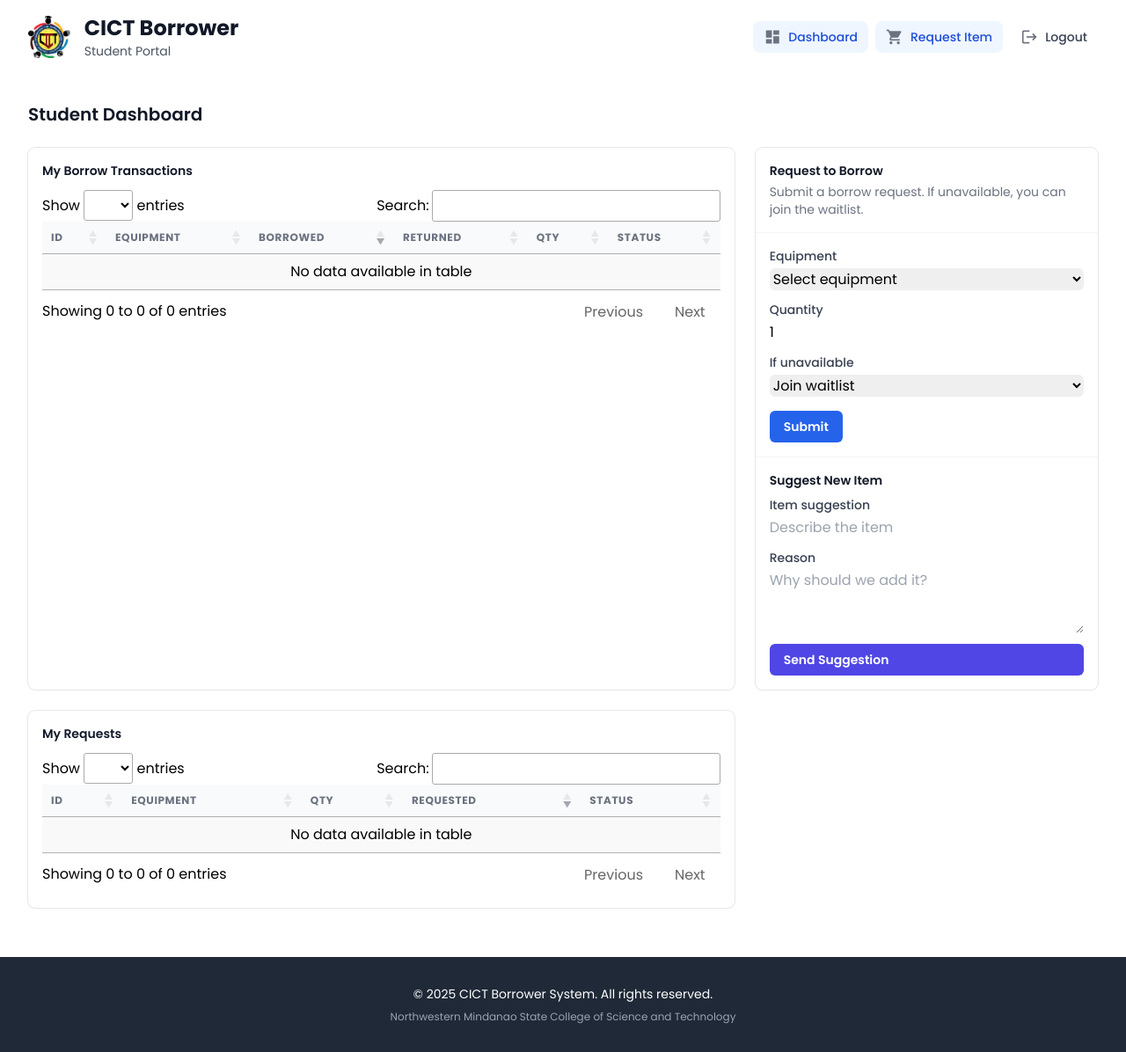
After one commit to NMSCSTR/CICT-EQUIPMENT-BORROWER, a PHP site: page /student_dashboard.php in a window 1280 px wide. The commit adds this page. Shown: the whole page at 88% size. Run offline with PHP 8.4, Linux system fonts and the light colour scheme; the visitor is signed in with stand-in values (Sample User, id 1); data that the repository does not hold is empty; some libraries are stand-ins or nearby versions.

Commit message:
working on everything

```diff
--- a/borrow_transaction.php
+++ b/borrow_transaction.php
@@ -10,6 +10,7 @@ $sql = "SELECT bt.transaction_id,
                bt.return_date,
                bt.quantity_borrowed,
                bt.status,
+               bt.expected_return_date,
                bt.purpose
         FROM borrow_transaction bt
         JOIN users u ON u.user_id = bt.user_id
@@ -51,6 +52,7 @@ include __DIR__ . '/includes/admin_header.php';
                             <th class="px-3 py-3 text-left text-xs font-medium text-gray-500 uppercase tracking-wider">Borrowed</th>
                             <th class="px-3 py-3 text-left text-xs font-medium text-gray-500 uppercase tracking-wider">Returned</th>
                             <th class="px-3 py-3 text-left text-xs font-medium text-gray-500 uppercase tracking-wider">Qty</th>
+                            <th class="px-3 py-3 text-left text-xs font-medium text-gray-500 uppercase tracking-wider">Expected Return</th>
                             <th class="px-3 py-3 text-left text-xs font-medium text-gray-500 uppercase tracking-wider">Status</th>
                             <th class="px-3 py-3 text-left text-xs font-medium text-gray-500 uppercase tracking-wider">Purpose</th>
                         </tr>
@@ -65,6 +67,7 @@ include __DIR__ . '/includes/admin_header.php';
                                 <td class="px-3 py-3 whitespace-nowrap text-sm text-gray-700"><?php echo htmlspecialchars($tx['borrow_date']); ?></td>
                                 <td class="px-3 py-3 whitespace-nowrap text-sm text-gray-700"><?php echo htmlspecialchars($tx['return_date'] ?? ''); ?></td>
                                 <td class="px-3 py-3 whitespace-nowrap text-sm text-gray-700"><?php echo (int)$tx['quantity_borrowed']; ?></td>
+                                <td class="px-3 py-3 whitespace-nowrap text-sm text-gray-700"><?php echo htmlspecialchars($tx['expected_return_date'] ?? ''); ?></td>
                                 <td class="px-3 py-3 whitespace-nowrap text-sm">
                                     <span class="inline-flex items-center px-2 py-0.5 rounded text-xs font-medium bg-green-50 text-green-700"><?php echo htmlspecialchars($tx['status'] ?? ''); ?></span>
                                 </td>
--- a/dashboard.php
+++ b/dashboard.php
@@ -156,6 +156,10 @@ $userType = isset($_SESSION['user_type']) ? ucfirst($_SESSION['user_type']) : 'U
             <svg class="icon" viewBox="0 0 24 24" fill="none" stroke="currentColor" stroke-width="1.8" stroke-linecap="round" stroke-linejoin="round" aria-hidden="true"><rect x="3" y="3" width="18" height="14" rx="2"/><path d="M3 7h18"/><path d="M8 13h8M8 10h4"/></svg>
             Borrow Transactions
           </a>
+          <a href="student_dashboard.php#request" aria-label="Request item">
+            <svg class="icon" viewBox="0 0 24 24" fill="none" stroke="currentColor" stroke-width="1.8" stroke-linecap="round" stroke-linejoin="round" aria-hidden="true"><path d="M20 6h-8"/><path d="M16 18H4"/><path d="M20 12H8"/><path d="M3 6h.01"/><path d="M3 12h.01"/><path d="M3 18h.01"/></svg>
+            Request Item
+          </a>
         </div>
       </section>
     </main>
--- /dev/null
+++ b/includes/student_header.php
@@ -0,0 +1,86 @@
+<!DOCTYPE html>
+<html lang="en">
+<head>
+    <meta charset="UTF-8">
+    <meta name="viewport" content="width=device-width, initial-scale=1.0">
+    <title><?php echo isset($title) ? $title : "CICT Borrower System"; ?></title>
+    <script>
+        window.tailwind = window.tailwind || {};
+        window.tailwind.config = { theme: { extend: { fontFamily: { sans: ['Poppins','ui-sans-serif','system-ui','-apple-system','Segoe UI','Roboto','Helvetica','Arial','Apple Color Emoji','Segoe UI Emoji','Segoe UI Symbol'] } } } };
+    </script>
+    <link rel="preconnect" href="https://fonts.googleapis.com">
+    <link rel="preconnect" href="https://fonts.gstatic.com" crossorigin>
+    <link href="https://fonts.googleapis.com/css2?family=Poppins:wght@300;400;500;600;700;800;900&display=swap" rel="stylesheet">
+    <link href="https://fonts.googleapis.com/icon?family=Material+Icons" rel="stylesheet">
+    <script src="https://cdn.tailwindcss.com"></script>
+    <link rel="stylesheet" href="style.css">
+</head>
+<body class="min-h-screen flex flex-col">
+    <?php $current_page = basename($_SERVER['PHP_SELF']); ?>
+    <header id="site-header" class="sticky top-0 z-50 bg-white/80 backdrop-blur supports-[backdrop-filter]:bg-white/70 transition-shadow">
+        <div class="max-w-7xl mx-auto px-4 sm:px-6 lg:px-8">
+            <div class="flex justify-between items-center py-4">
+                <div class="flex items-center space-x-4">
+                    <img src="cictlogo.png" alt="CICT Logo" class="h-12 w-auto">
+                    <div>
+                        <h1 class="text-2xl font-bold text-gray-900">CICT Borrower</h1>
+                        <p class="text-sm text-gray-600">Student Portal</p>
+                    </div>
+                </div>
+                <nav class="hidden md:flex space-x-2">
+                    <?php
+                        $links = [
+                            ['href' => 'student_dashboard.php', 'icon' => 'dashboard', 'label' => 'Dashboard'],
+                            ['href' => 'student_dashboard.php#request', 'icon' => 'shopping_cart', 'label' => 'Request Item'],
+                        ];
+                        foreach ($links as $link) {
+                            $isActive = strpos($current_page, basename(parse_url($link['href'], PHP_URL_PATH))) !== false;
+                            $base = 'px-3 py-2 rounded-lg text-sm font-medium inline-flex items-center gap-1.5 transition';
+                            $active = 'text-blue-700 bg-blue-50';
+                            $inactive = 'text-gray-700 hover:text-blue-700 hover:bg-gray-100';
+                            $classes = $base . ' ' . ($isActive ? $active : $inactive);
+                            echo '<a href="' . $link['href'] . '" class="' . $classes . '">';
+                            echo '<span class="material-icons align-middle mr-0.5 text-gray-500">' . $link['icon'] . '</span>' . $link['label'];
+                            echo '</a>';
+                        }
+                    ?>
+                    <form action="controller/logout.php" method="post">
+                        <button type="submit" class="px-3 py-2 rounded-lg text-sm font-medium inline-flex items-center gap-1.5 text-gray-700 hover:text-red-700 hover:bg-red-50">
+                            <span class="material-icons align-middle mr-0.5 text-gray-500">logout</span>Logout
+                        </button>
+                    </form>
+                </nav>
+                <div class="md:hidden">
+                    <button id="mobile-menu-button" type="button" class="text-gray-700 hover:text-blue-600 focus:outline-none focus:text-blue-600 inline-flex items-center justify-center p-2 rounded-md" aria-controls="mobile-menu" aria-expanded="false" aria-label="Toggle navigation">
+                        <span class="material-icons" id="mobile-menu-icon">menu</span>
+                    </button>
+                </div>
+            </div>
+        </div>
+        <div id="mobile-menu" class="md:hidden hidden border-t border-gray-200 bg-white/90 backdrop-blur">
+            <div class="px-4 py-3 space-y-1">
+                <a href="student_dashboard.php" class="block px-3 py-2 rounded-md text-base <?php echo $current_page === 'student_dashboard.php' ? 'bg-blue-50 text-blue-700' : 'text-gray-700 hover:bg-gray-100 hover:text-blue-700'; ?>">
+                    <span class="material-icons align-middle mr-2 text-gray-500">dashboard</span>Dashboard
+                </a>
+                <a href="student_dashboard.php#request" class="block px-3 py-2 rounded-md text-base text-gray-700 hover:bg-gray-100 hover:text-blue-700">
+                    <span class="material-icons align-middle mr-2 text-gray-500">shopping_cart</span>Request Item
+                </a>
+                <form action="controller/logout.php" method="post">
+                    <button type="submit" class="w-full text-left block px-3 py-2 rounded-md text-base text-gray-700 hover:bg-gray-100 hover:text-red-700">
+                        <span class="material-icons align-middle mr-2 text-gray-500">logout</span>Logout
+                    </button>
+                </form>
+            </div>
+        </div>
+    </header>
+    <script>
+        (function() {
+            var header = document.getElementById('site-header');
+            var menuBtn = document.getElementById('mobile-menu-button');
+            var menu = document.getElementById('mobile-menu');
+            var menuIcon = document.getElementById('mobile-menu-icon');
+            function onScroll() { if (window.scrollY > 4) { header.classList.add('shadow-lg'); } else { header.classList.remove('shadow-lg'); } }
+            window.addEventListener('scroll', onScroll, { passive: true }); onScroll();
+            if (menuBtn && menu) { menuBtn.addEventListener('click', function() { var isHidden = menu.classList.contains('hidden'); if (isHidden) { menu.classList.remove('hidden'); menuIcon.textContent = 'close'; menuBtn.setAttribute('aria-expanded', 'true'); } else { menu.classList.add('hidden'); menuIcon.textContent = 'menu'; menuBtn.setAttribute('aria-expanded', 'false'); } }); }
+        })();
+    </script>
--- /dev/null
+++ b/student_dashboard.php
@@ -0,0 +1,170 @@
+<?php
+session_start();
+if (!isset($_SESSION['user_id'])) { header('Location: login.php?error=' . urlencode('Please sign in to continue.')); exit; }
+$title = 'Student Dashboard';
+require_once __DIR__ . '/config.php';
+
+$user_id = (int)$_SESSION['user_id'];
+
+// Fetch my transactions
+$txSql = "SELECT bt.transaction_id, e.equipment_name, bt.borrow_date, bt.return_date, bt.quantity_borrowed, bt.status, bt.purpose
+          FROM borrow_transaction bt JOIN equipment e ON e.equipment_id = bt.equipment_id
+          WHERE bt.user_id = ? ORDER BY bt.borrow_date DESC LIMIT 100";
+$stmt = mysqli_prepare($conn, $txSql);
+mysqli_stmt_bind_param($stmt, 'i', $user_id);
+mysqli_stmt_execute($stmt);
+$tx = mysqli_stmt_get_result($stmt);
+mysqli_stmt_close($stmt);
+
+// Fetch my item requests
+$rqSql = "SELECT ir.request_id, e.equipment_name, ir.quantity_requested, ir.request_date, ir.status
+          FROM item_request ir JOIN equipment e ON e.equipment_id = ir.equipment_id
+          WHERE ir.user_id = ? ORDER BY ir.request_date DESC LIMIT 100";
+$stmt = mysqli_prepare($conn, $rqSql);
+mysqli_stmt_bind_param($stmt, 'i', $user_id);
+mysqli_stmt_execute($stmt);
+$rq = mysqli_stmt_get_result($stmt);
+mysqli_stmt_close($stmt);
+
+// Fetch equipment for request form
+$eq = mysqli_query($conn, "SELECT equipment_id, equipment_name, quantity_available FROM equipment ORDER BY equipment_name");
+
+include __DIR__ . '/includes/student_header.php';
+?>
+<main class="flex-1">
+  <div class="max-w-7xl mx-auto px-4 sm:px-6 lg:px-8 py-8">
+    <h2 class="text-xl font-semibold text-gray-900 mb-6">Student Dashboard</h2>
+
+    <?php if (!empty($_GET['error'])): ?>
+      <div class="rounded-md bg-red-50 p-4 mb-6 ring-1 ring-red-200">
+        <h3 class="text-sm font-medium text-red-800">Error</h3>
+        <p class="mt-1 text-sm text-red-700"><?php echo htmlspecialchars($_GET['error']); ?></p>
+      </div>
+    <?php endif; ?>
+    <?php if (!empty($_GET['success'])): ?>
+      <div class="rounded-md bg-green-50 p-4 mb-6 ring-1 ring-green-200">
+        <h3 class="text-sm font-medium text-green-800">Success</h3>
+        <p class="mt-1 text-sm text-green-700"><?php echo htmlspecialchars($_GET['success']); ?></p>
+      </div>
+    <?php endif; ?>
+
+    <div class="grid grid-cols-1 lg:grid-cols-3 gap-6">
+      <div class="lg:col-span-2 bg-white shadow-sm ring-1 ring-gray-200 rounded-lg p-4">
+        <h3 class="text-sm font-semibold text-gray-900 mb-3">My Borrow Transactions</h3>
+        <div class="overflow-x-auto">
+          <table id="myTx" class="min-w-full divide-y divide-gray-200 display nowrap" style="width:100%">
+            <thead class="bg-gray-50">
+              <tr>
+                <th class="px-3 py-2 text-left text-xs font-medium text-gray-500 uppercase tracking-wider">ID</th>
+                <th class="px-3 py-2 text-left text-xs font-medium text-gray-500 uppercase tracking-wider">Equipment</th>
+                <th class="px-3 py-2 text-left text-xs font-medium text-gray-500 uppercase tracking-wider">Borrowed</th>
+                <th class="px-3 py-2 text-left text-xs font-medium text-gray-500 uppercase tracking-wider">Returned</th>
+                <th class="px-3 py-2 text-left text-xs font-medium text-gray-500 uppercase tracking-wider">Qty</th>
+                <th class="px-3 py-2 text-left text-xs font-medium text-gray-500 uppercase tracking-wider">Status</th>
+              </tr>
+            </thead>
+            <tbody class="bg-white divide-y divide-gray-200">
+              <?php while ($row = $tx->fetch_assoc()): ?>
+              <tr class="hover:bg-gray-50">
+                <td class="px-3 py-2 text-sm text-gray-900"><?php echo (int)$row['transaction_id']; ?></td>
+                <td class="px-3 py-2 text-sm text-gray-900"><?php echo htmlspecialchars($row['equipment_name']); ?></td>
+                <td class="px-3 py-2 text-sm text-gray-700"><?php echo htmlspecialchars($row['borrow_date']); ?></td>
+                <td class="px-3 py-2 text-sm text-gray-700"><?php echo htmlspecialchars($row['return_date'] ?? ''); ?></td>
+                <td class="px-3 py-2 text-sm text-gray-700"><?php echo (int)$row['quantity_borrowed']; ?></td>
+                <td class="px-3 py-2 text-sm"><span class="inline-flex items-center px-2 py-0.5 rounded text-xs font-medium bg-slate-50 text-slate-700"><?php echo htmlspecialchars($row['status'] ?? ''); ?></span></td>
+              </tr>
+              <?php endwhile; ?>
+            </tbody>
+          </table>
+        </div>
+      </div>
+      <div id="request" class="bg-white shadow-sm ring-1 ring-gray-200 rounded-lg">
+        <div class="p-4 border-b border-gray-100">
+          <h3 class="text-sm font-semibold text-gray-900">Request to Borrow</h3>
+          <p class="mt-1 text-sm text-gray-500">Submit a borrow request. If unavailable, you can join the waitlist.</p>
+        </div>
+        <form class="p-4 grid grid-cols-1 gap-3" method="post" action="controller/item_request_create.php">
+          <div>
+            <label class="block text-sm font-medium text-gray-700">Equipment</label>
+            <select name="equipment_id" class="mt-1 block w-full rounded-md border-gray-300" required>
+              <option value="" disabled selected>Select equipment</option>
+              <?php while ($e = $eq->fetch_assoc()): ?>
+                <option value="<?php echo (int)$e['equipment_id']; ?>" data-available="<?php echo (int)$e['quantity_available']; ?>"><?php echo htmlspecialchars($e['equipment_name']); ?> (Available: <?php echo (int)$e['quantity_available']; ?>)</option>
+              <?php endwhile; ?>
+            </select>
+          </div>
+          <div>
+            <label class="block text-sm font-medium text-gray-700">Quantity</label>
+            <input type="number" name="quantity_requested" min="1" value="1" class="mt-1 block w-full rounded-md border-gray-300" required>
+          </div>
+          <div>
+            <label class="block text-sm font-medium text-gray-700">If unavailable</label>
+            <select name="unavailable_action" class="mt-1 block w-full rounded-md border-gray-300">
+              <option value="waitlist">Join waitlist</option>
+              <option value="cancel">Cancel request</option>
+            </select>
+          </div>
+          <div class="pt-1 flex items-center gap-3">
+            <button type="submit" class="inline-flex items-center px-4 py-2 rounded-md bg-blue-600 text-white text-sm font-semibold hover:bg-blue-700">Submit</button>
+          </div>
+        </form>
+
+        <div class="p-4 border-t border-gray-100">
+          <h3 class="text-sm font-semibold text-gray-900">Suggest New Item</h3>
+          <form class="mt-2 grid grid-cols-1 gap-3" method="post" action="controller/suggestion_create.php">
+            <div>
+              <label class="block text-sm font-medium text-gray-700">Item suggestion</label>
+              <input type="text" name="suggestion" class="mt-1 block w-full rounded-md border-gray-300" placeholder="Describe the item" required>
+            </div>
+            <div>
+              <label class="block text-sm font-medium text-gray-700">Reason</label>
+              <textarea name="reason" rows="3" class="mt-1 block w-full rounded-md border-gray-300" placeholder="Why should we add it?"></textarea>
+            </div>
+            <button type="submit" class="inline-flex items-center px-4 py-2 rounded-md bg-indigo-600 text-white text-sm font-semibold hover:bg-indigo-700">Send Suggestion</button>
+          </form>
+        </div>
+      </div>
+      <div class="lg:col-span-2 bg-white shadow-sm ring-1 ring-gray-200 rounded-lg p-4">
+        <h3 class="text-sm font-semibold text-gray-900 mb-3">My Requests</h3>
+        <div class="overflow-x-auto">
+          <table id="myReq" class="min-w-full divide-y divide-gray-200 display nowrap" style="width:100%">
+            <thead class="bg-gray-50">
+              <tr>
+                <th class="px-3 py-2 text-left text-xs font-medium text-gray-500 uppercase tracking-wider">ID</th>
+                <th class="px-3 py-2 text-left text-xs font-medium text-gray-500 uppercase tracking-wider">Equipment</th>
+                <th class="px-3 py-2 text-left text-xs font-medium text-gray-500 uppercase tracking-wider">Qty</th>
+                <th class="px-3 py-2 text-left text-xs font-medium text-gray-500 uppercase tracking-wider">Requested</th>
+                <th class="px-3 py-2 text-left text-xs font-medium text-gray-500 uppercase tracking-wider">Status</th>
+              </tr>
+            </thead>
+            <tbody class="bg-white divide-y divide-gray-200">
+              <?php while ($row = $rq->fetch_assoc()): ?>
+              <tr class="hover:bg-gray-50">
+                <td class="px-3 py-2 text-sm text-gray-900"><?php echo (int)$row['request_id']; ?></td>
+                <td class="px-3 py-2 text-sm text-gray-900"><?php echo htmlspecialchars($row['equipment_name']); ?></td>
+                <td class="px-3 py-2 text-sm text-gray-700"><?php echo (int)$row['quantity_requested']; ?></td>
+                <td class="px-3 py-2 text-sm text-gray-700"><?php echo htmlspecialchars($row['request_date']); ?></td>
+                <td class="px-3 py-2 text-sm"><span class="inline-flex items-center px-2 py-0.5 rounded text-xs font-medium bg-slate-50 text-slate-700"><?php echo htmlspecialchars($row['status'] ?? ''); ?></span></td>
+              </tr>
+              <?php endwhile; ?>
+            </tbody>
+          </table>
+        </div>
+      </div>
+    </div>
+  </div>
+</main>
+
+<link rel="stylesheet" href="https://cdn.datatables.net/1.13.8/css/jquery.dataTables.min.css">
+<link rel="stylesheet" href="https://cdn.datatables.net/responsive/2.5.0/css/responsive.dataTables.min.css">
+<script src="https://code.jquery.com/jquery-3.7.1.min.js"></script>
+<script src="https://cdn.datatables.net/1.13.8/js/jquery.dataTables.min.js"></script>
+<script src="https://cdn.datatables.net/responsive/2.5.0/js/dataTables.responsive.min.js"></script>
+<script>
+  $(function(){
+    $('#myTx').DataTable({ responsive: true, pageLength: 5, order: [[2, 'desc']] });
+    $('#myReq').DataTable({ responsive: true, pageLength: 5, order: [[3, 'desc']] });
+  });
+</script>
+
+<?php include __DIR__ . '/includes/footer.php'; ?>
```
Also changed, not shown: controller/item_request_approve.php (added, +76 -0 lines), controller/item_request_create.php (added, +64 -0 lines), controller/login.php (+11 -1 lines), controller/logout.php (added, +26 -0 lines), controller/suggestion_create.php (added, +35 -0 lines), includes/instructor_header.php (added, +90 -0 lines), instructor_dashboard.php (added, +105 -0 lines), item_request.php (+8 -0 lines).
